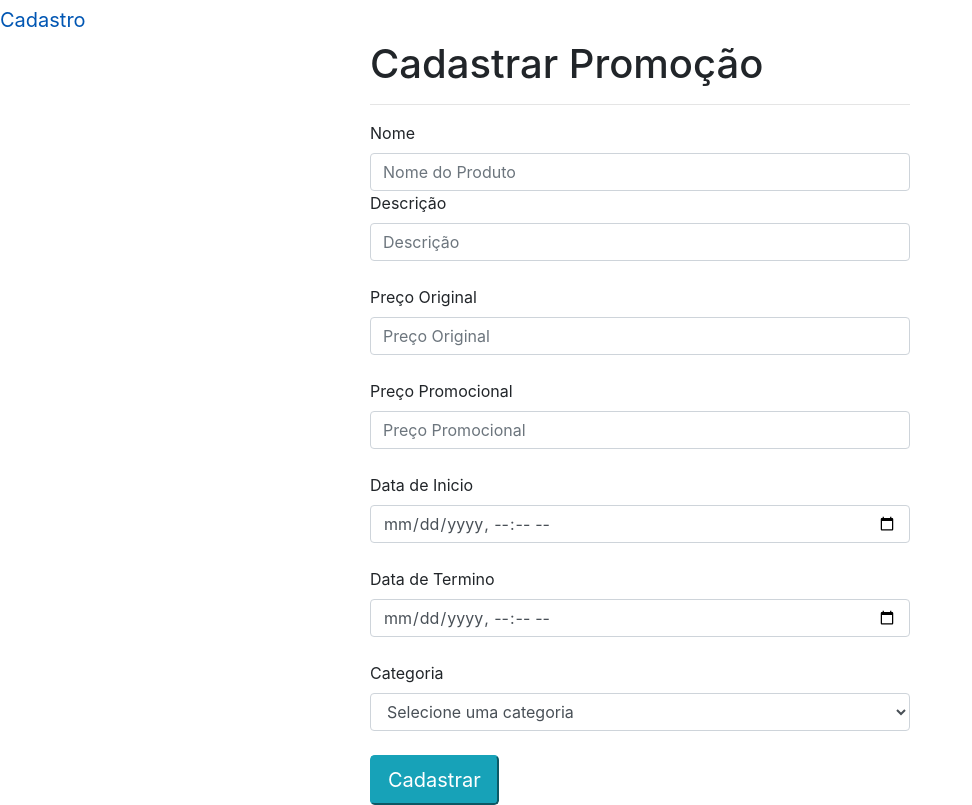
After one commit to marcosantonioh/teste-promoFacil, a Django app: page /promocoes/criar_promocao/ in a window 1280 px wide. The commit adds this page. Shown: the whole page, without its empty margins (0-972 px from the left). Run offline with Django 5.2, Linux system fonts and the light colour scheme; data comes from the database, SQL or seed files in the repository; both versions use the stored data as it was before the commit.

Commit message:
tela criar_promocao

```diff
--- a/promocoes/models.py
+++ b/promocoes/models.py
@@ -7,18 +7,24 @@ CATEGORIAS = [
 ]
 
 class Promocao(models.Model):
-	nome_produto = models.CharField(max_length = 100)
-	data_cadastro = models.DateField()
-	descricao = models.TextField()
-	preco_original = models.DecimalField(max_digits=10, decimal_places=2)
-	preco_promocional = models.DecimalField(max_digits=10, decimal_places=2)
-	data_inicio = models.DateTimeField()
-	data_termino = models.DateTimeField()
-	disponibilidade = models.BooleanField(default=True)
-	categoria = models.CharField(max_length=20, choices=CATEGORIAS)
+	nome_produto = models.CharField(max_length = 100,null=True, blank=True)
+	#data_cadastro = models.DateField(null=True, blank=True)
+	descricao = models.TextField(null=True, blank=True)
+	preco_original = models.DecimalField(max_digits=10, decimal_places=2,null=True, blank=True)
+	preco_promocional = models.DecimalField(max_digits=10, decimal_places=2,null=True, blank=True)
+	data_inicio = models.DateTimeField(null=True, blank=True)
+	data_termino = models.DateTimeField(null=True, blank=True)
+	categoria = models.CharField(max_length=20, choices=CATEGORIAS,null=True, blank=True)
+
+	class Meta:
+		unique_together = ('nome_produto', 'categoria', 'data_inicio', 'data_termino')
+
+	def get_categoria_display(self):
+		return dict(CATEGORIAS).get(self.categoria, "Categoria não definida")
 
 	def __str__(self):
-		return self.nome_produto
+		return self.nome_produto if self.nome_produto else "Nome não disponível"
+
 
 class Produto(models.Model):
 	nome_produto = models.CharField(max_length = 100,null=True, blank=True)
--- /dev/null
+++ b/promocoes/templates/cadastroPromocao.html
@@ -0,0 +1,54 @@
+{% extends 'base.html' %}
+
+{% block titulo %} Cadastro Promoção{% endblock %}
+
+{% block conteudo %}
+
+<div class="container">
+
+    <div class="row">
+
+        <div class="col-md-3">
+
+        </div>
+
+        <div class="col-md">
+            <h1>Cadastrar Promoção</h1>
+            <hr>
+
+            <form method="POST" action="{% url 'criar_promocao' %}">
+                {% csrf_token %}
+                <label>Nome</label>
+                <input name = "nome_produto" class="form-control" type="text" placeholder="Nome do Produto">
+                <label>Descrição</label>
+                <input name = "descricao"class="form-control" type="text" placeholder="Descrição">
+                <br>
+                <label>Preço Original</label>
+                <input name="preco_original" class="form-control" type="number" placeholder="Preço Original">
+                <br>
+                <label>Preço Promocional</label>
+                <input name="preco_promocional" class="form-control" type="number" step="0.01" placeholder="Preço Promocional">
+                <br>
+                <label>Data de Inicio</label>
+                <input name = "data_inicio" class="form-control" type="datetime-local" placeholder="Data de Inicio ">
+                <br>
+                <label>Data de Termino</label>
+                <input name = "data_termino" class="form-control" type="datetime-local" placeholder="Data de Termino">
+                <br>
+                <label for="categoria">Categoria</label>
+                <select name="categoria" id="categoria" class="form-control">
+                    <option value="">Selecione uma categoria</option>
+                    <option value="ELETRONICO">Eletrônico</option>
+                    <option value="ROUPA">Roupa</option>
+                    <option value="ALIMENTO">Alimento</option>
+                </select>
+                <br>
+                <input class="bnt btn-info btn-lg" type="submit" value="Cadastrar">
+                <br>
+            </form>
+        </div>
+        <div class="col-md-3">
+        </div>
+    </div>
+</div>
+{% endblock %}
--- a/promocoes/urls.py
+++ b/promocoes/urls.py
@@ -5,4 +5,5 @@ urlpatterns = [
 	path('', views.home, name = 'home'),
 	path('criar_produto/', views.criar_produto, name = 'criar_produto'),
 	path('criar_empresa/', views.criar_empresa, name = 'criar_empresa'),
+    path('criar_promocao/', views.criar_promocao, name = 'criar_promocao')
 ]
--- a/promocoes/views.py
+++ b/promocoes/views.py
@@ -1,9 +1,8 @@
 from django.shortcuts import render
 from django.http import HttpResponse
 from django.shortcuts import redirect
-from .models import Empresa,Produto
+from .models import Empresa,Produto, Promocao
 from decimal import Decimal
-from django.contrib import messages
 
 # Create your views here.
 
@@ -65,3 +64,49 @@ def criar_empresa(request):
 					  telefone=telefone)
 	empresa.save()
 	return render(request, 'cadastroEmpresa.html')
+
+
+def criar_promocao(request):
+	nome_produto = request.POST.get("nome_produto")
+	#data_cadastro = request.POST.get("data_cadastro")
+	descricao = request.POST.get("descricao")
+	preco_original = request.POST.get("preco_original")
+	preco_promocional = request.POST.get("preco_promocional")
+	data_inicio = request.POST.get("data_inicio")
+	data_termino = request.POST.get("data_termino")
+	categoria = request.POST.get("categoria")
+
+	if preco_original not in (None, ''):
+		preco_original = Decimal(preco_original)
+	else:
+		preco_original = None
+
+	if preco_promocional not in (None, ''):
+		preco_promocional = Decimal(preco_promocional)
+	else:
+		preco_promocional = None
+
+	# Verifica se já existe uma promoção com os mesmos dados
+	promocao_existente = Promocao.objects.filter(
+		nome_produto=nome_produto,
+		categoria=categoria,
+		data_inicio=data_inicio,
+		data_termino=data_termino
+	).first()
+
+	if promocao_existente:
+	# Se a promoção já existir, você pode atualizar ou retornar uma mensagem
+		return render(request, 'cadastroPromocao.html', {
+			'error': 'Já existe uma promoção com esses dados!'
+		})
+
+	promocao = Promocao(nome_produto=nome_produto,
+						descricao=descricao,
+						preco_original=preco_original,
+					  	preco_promocional=preco_promocional,
+					  	data_inicio=data_inicio,
+					  	data_termino=data_termino,
+					  	categoria=categoria
+					  	)
+	promocao.save()
+	return render(request, 'cadastroPromocao.html', {'success': 'Promoção cadastrada com sucesso!'})
```
Also changed, not shown: promocoes/templates/cadastroProduto.html (+11 -24 lines), static/css/partials/cadastro/cadastro_produto.css (+10 -0 lines), db.sqlite3, promocoes/migrations/0007_alter_promocao_unique_together_and_more.py (added), 1 other file.
